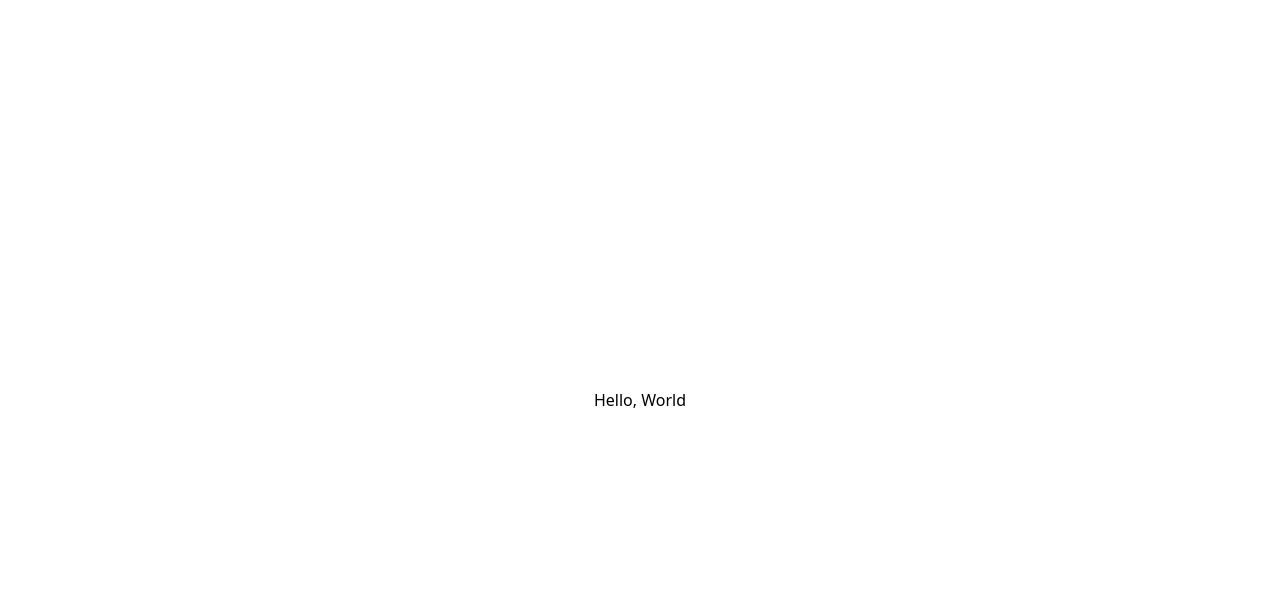
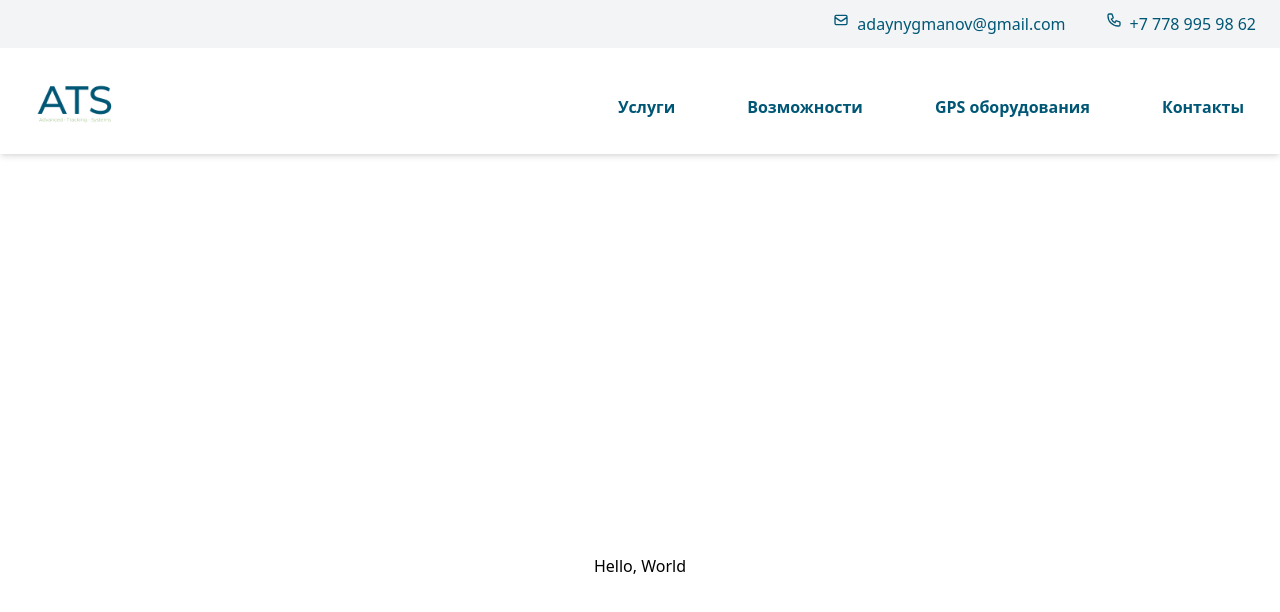
Before and after one commit to AdiletBekmuratov/Advanced-Tracking-Systems-landing, a React (Vite) app: page / in a window 1280 px wide. Shown: the top 612 px of the page. Built offline with nearby package versions, Linux system fonts and the light colour scheme; a web font is replaced by a local one.

Commit message:
header & footer

```diff
--- a/package.json
+++ b/package.json
@@ -11,6 +11,7 @@
     "react": "^17.0.0",
     "react-dom": "^17.0.0",
     "react-helmet": "^6.1.0",
+    "react-icons": "^4.2.0",
     "react-router": "^5.2.0",
     "react-router-dom": "^5.2.0"
   },
--- /dev/null
+++ b/src/components/Footer.jsx
@@ -0,0 +1,67 @@
+import React from 'react'
+import Logo from '/images/ATS_Logo.png'
+
+import { FaFacebookF, FaInstagram, FaTelegram, FaTwitter } from 'react-icons/fa'
+
+const Footer = () => {
+	return (
+		<footer className="footer bg-darkBlue relative">
+			<div className="container mx-auto pt-6">
+				<div className="sm:flex sm:mt-8">
+					<div className="mt-8 sm:mt-0 sm:w-full sm:px-8 flex flex-col md:flex-row justify-between">
+						<div class="flex flex-col">
+							<span class="font-bold text-white uppercase md:mt-0 mb-2">Logo</span>
+							<span class="my-2"><a href="#" className="text-white text-md filter hover:brightness-110">link 1</a></span>
+							<span class="my-2"><a href="#" className="text-white text-md filter hover:brightness-110">link 1</a></span>
+							<span class="my-2"><a href="#" className="text-white text-md filter hover:brightness-110">link 1</a></span>
+						</div>
+						<div className="flex flex-col">
+							<span className="font-bold text-white uppercase md:mt-0 mb-2">Навигация</span>
+							<span className="my-2"><a href="#" className="text-white text-md filter hover:brightness-110">Главная</a></span>
+							<span className="my-2"><a href="#" className="text-white text-md filter hover:brightness-110">Услуги</a></span>
+							<span className="my-2"><a href="#" className="text-white text-md filter hover:brightness-110">Возможности</a></span>
+							<span className="my-2"><a href="#" className="text-white text-md filter hover:brightness-110">GPS оборудования</a></span>
+							<span className="my-2"><a href="#" className="text-white text-md filter hover:brightness-110">Контакты</a></span>
+						</div>
+						<div className="flex flex-col gap-y-2">
+							<span className="font-bold text-white uppercase md:mt-0 mb-2">Социальные сети</span>
+							<div className="flex md:justify-between gap-x-2 md:gap-x-0">
+								<div className="group p-4 border-2 border-white rounded-md text-white">
+									<FaFacebookF className="group-hover:scale-150 transition transform duration-200 ease-out" />
+								</div>
+								<div className="group p-4 border-2 border-white rounded-md text-white">
+									<FaInstagram className="group-hover:scale-150 transition transform duration-200 ease-out" />
+								</div>
+								<div className="group p-4 border-2 border-white rounded-md text-white">
+									<FaTelegram className="group-hover:scale-150 transition transform duration-200 ease-out" />
+								</div>
+							</div>
+							<div className="flex md:justify-between gap-x-2 md:gap-x-0">
+								<div className="group p-4 border-2 border-white rounded-md text-white">
+									<FaTwitter className="group-hover:scale-150 transition transform duration-200 ease-out" />
+								</div>
+								<div className="group p-4 border-2 border-white rounded-md text-white">
+									<FaFacebookF className="group-hover:scale-150 transition transform duration-200 ease-out" />
+								</div>
+								<div className="group p-4 border-2 border-white rounded-md text-white">
+									<FaFacebookF className="group-hover:scale-150 transition transform duration-200 ease-out" />
+								</div>
+							</div>
+						</div>
+					</div>
+				</div>
+			</div>
+			<div className="container mx-auto px-6">
+				<div className="mt-16 border-t-2 border-gray-300 flex flex-col items-center">
+					<div className="sm:w-2/3 text-center py-6">
+						<p className="text-sm text-white font-bold mb-2">
+							© 2020 ATS
+						</p>
+					</div>
+				</div>
+			</div>
+		</footer>
+	)
+}
+
+export default Footer
--- /dev/null
+++ b/src/components/Header.jsx
@@ -0,0 +1,84 @@
+import React, { useState } from "react";
+import Logo from '/images/ATS_Logo.png'
+import { HiOutlineMail, HiOutlinePhone } from 'react-icons/hi'
+
+
+export default function Header() {
+	const [navbarOpen, setNavbarOpen] = useState(false);
+	return (
+		<>
+			<div className="flex flex-wrap items-center justify-between px-2 py-3 bg-gray-100 mb-3">
+				<div className="container px-4 mx-auto flex flex-wrap items-center justify-end gap-x-10">
+					<p className="text-darkBlue flex gap-x-2">
+						<HiOutlineMail />
+						adaynygmanov@gmail.com
+					</p>
+					<p className="text-darkBlue flex gap-x-2">
+						<HiOutlinePhone />
+						+7 778 995 98 62
+					</p>
+				</div>
+			</div>
+			<nav className="flex flex-wrap items-center justify-between px-2 py-3 bg-white mb-3 sticky left-0 top-0 shadow-md">
+				<div className="container px-4 mx-auto flex flex-wrap items-center justify-between">
+					<div className="w-full relative flex justify-between lg:w-auto lg:static lg:block lg:justify-start">
+						<a
+							className="text-sm font-bold leading-relaxed inline-block mr-4 py-2 whitespace-nowrap uppercase text-white"
+							href="#pablo"
+						>
+							<img src={Logo} alt="Logo" className="h-[3rem]" />
+						</a>
+						<button
+							className="text-darkBlue cursor-pointer text-xl leading-none px-3 py-1 border border-solid border-transparent rounded bg-transparent block lg:hidden outline-none focus:outline-none"
+							type="button"
+							onClick={() => setNavbarOpen(!navbarOpen)}
+						>
+							<svg xmlns="http://www.w3.org/2000/svg" className="h-6 w-6" fill="none" viewBox="0 0 24 24" stroke="currentColor">
+								<path strokeLinecap="round" strokeLinejoin="round" strokeWidth={2} d="M4 8h16M4 16h16" />
+							</svg>
+						</button>
+					</div>
+					<div
+						className={`lg:flex flex-grow items-center ${navbarOpen ? " flex" : " hidden"}`}
+						id="example-navbar-danger"
+					>
+						<ul className="flex flex-col lg:flex-row gap-x-12 list-none lg:ml-auto">
+							<li className="nav-item">
+								<a
+									className="px-3 py-2 flex items-center text-base font-bold leading-snug text-darkBlue hover:opacity-75"
+									href="#pablo"
+								>
+									Услуги
+								</a>
+							</li>
+							<li className="nav-item">
+								<a
+									className="px-3 py-2 flex items-center text-base font-bold leading-snug text-darkBlue hover:opacity-75"
+									href="#pablo"
+								>
+									Возможности
+								</a>
+							</li>
+							<li className="nav-item">
+								<a
+									className="px-3 py-2 flex items-center text-base font-bold leading-snug text-darkBlue hover:opacity-75"
+									href="#pablo"
+								>
+									GPS оборудования
+								</a>
+							</li>
+							<li className="nav-item">
+								<a
+									className="px-3 py-2 flex items-center text-base font-bold leading-snug text-darkBlue hover:opacity-75"
+									href="#pablo"
+								>
+									Контакты
+								</a>
+							</li>
+						</ul>
+					</div>
+				</div>
+			</nav>
+		</>
+	);
+}
--- a/src/pages/Home.jsx
+++ b/src/pages/Home.jsx
@@ -3,7 +3,7 @@ import React from 'react';
 export default function Home() {
   return (
     <>
-      <main className='min-h-screen flex items-center justify-center'>
+      <main className='flex items-center justify-center min-h-screen'>
 				Hello, World
       </main>
     </>
--- a/src/routes/Routes.jsx
+++ b/src/routes/Routes.jsx
@@ -2,13 +2,17 @@ import React from 'react';
 import { BrowserRouter as Router, Route, Switch } from 'react-router-dom';
 
 import Home from '@/pages/Home';
+import Header from '@/components/Header';
+import Footer from '@/components/Footer';
 
 export default function Routes() {
 	return (
 		<Router>
+			<Header />
 			<Switch>
 				<Route exact path='/' component={Home} />
 			</Switch>
+			<Footer />
 		</Router>
 	);
 }
--- a/tailwind.config.js
+++ b/tailwind.config.js
@@ -15,6 +15,8 @@ module.exports = {
           500: '#00c4fd',
         },
         dark: '#333333',
+				darkBlue: '#005775',
+				lightGreen: '#9DC086'
       },
     },
   },
```
Also changed, not shown: public/images/ATS_Logo.png (added), 1 other file (tests, documents, lock files or other folders). Lines whose indentation alone changed are shown as unchanged.
